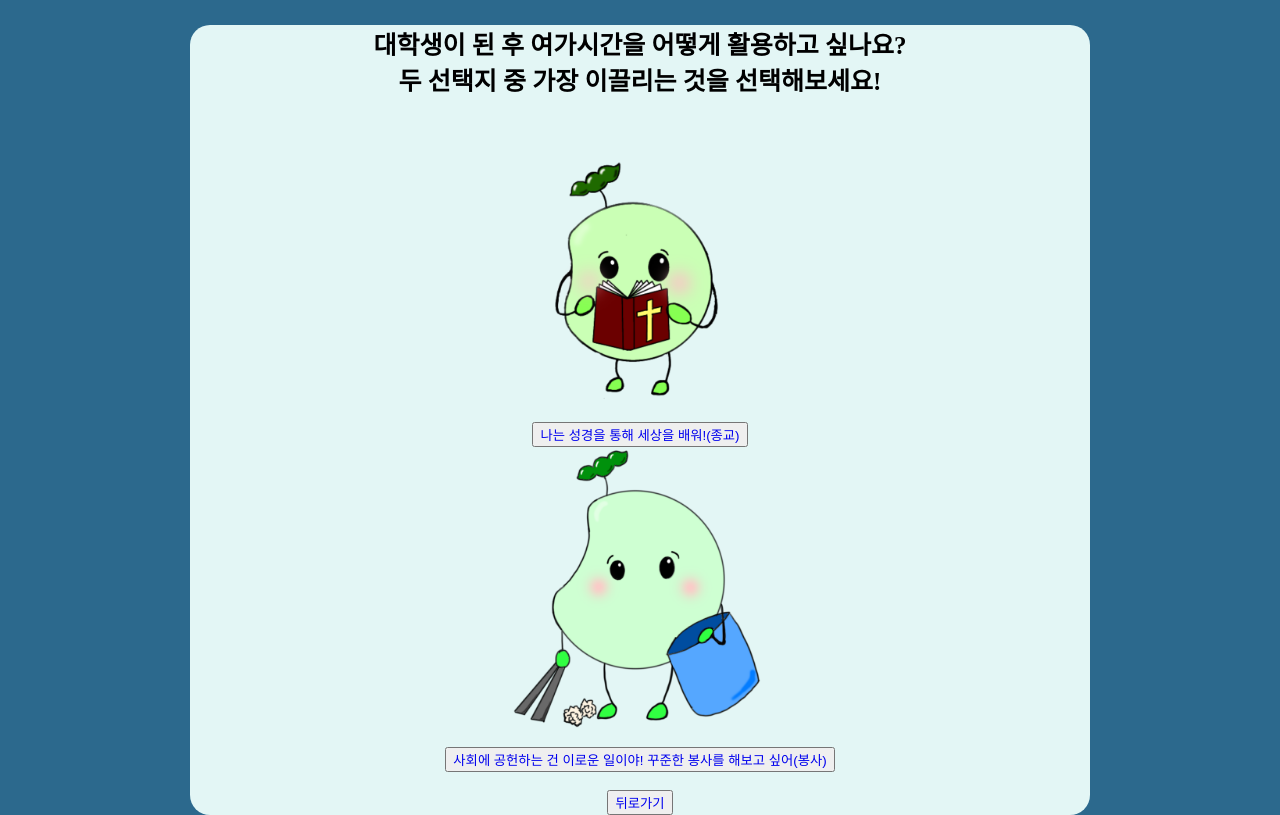
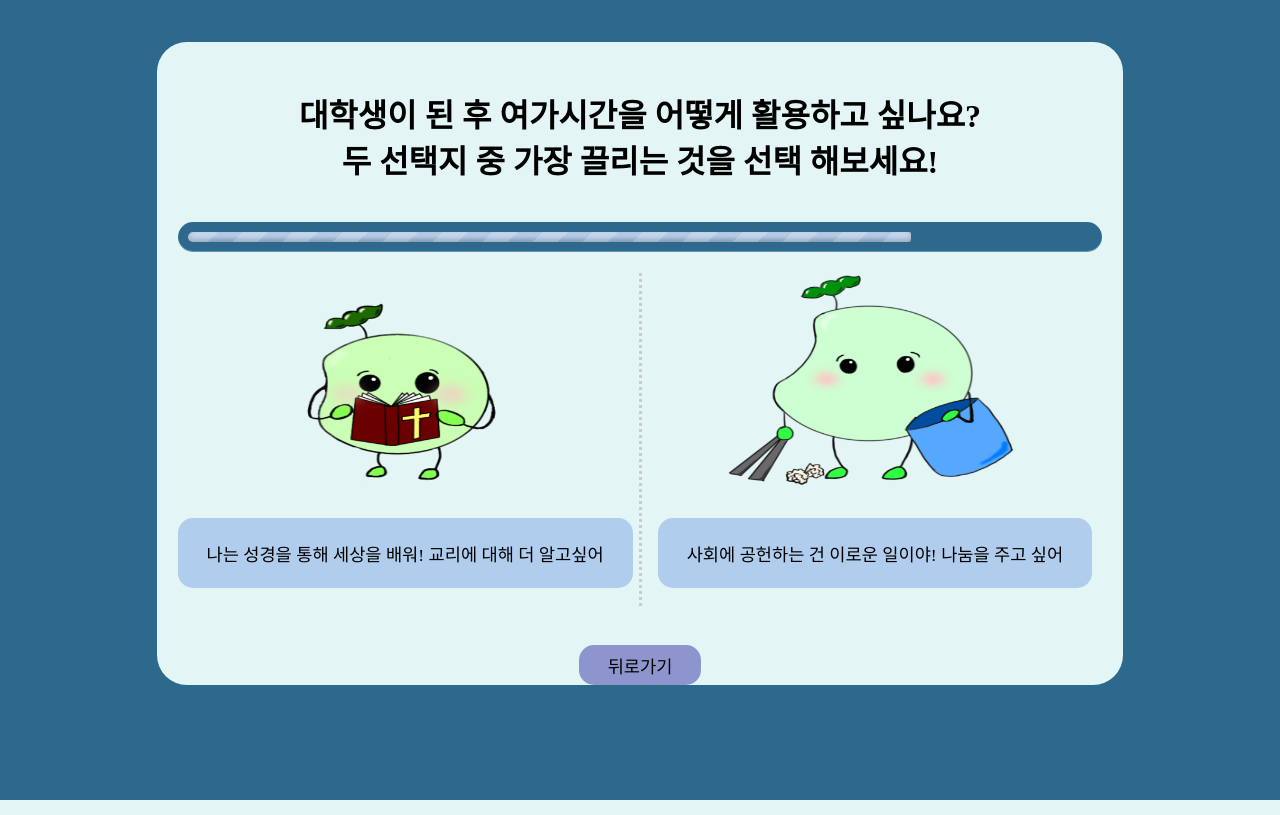
Before and after one commit to nicealswls/SW_project2021, a Django app: page /A_a/ in a window 1280 px wide. Run offline with Django 3.2, Linux system fonts and the light colour scheme; some web fonts are replaced.

Commit message:
2021.11.18

```diff
--- /dev/null
+++ b/myproject/myapp/static/css/Qna.css
@@ -0,0 +1,114 @@
+
+@font-face {
+    font-family: 'Pretendard-Regular';
+    src: url('https://cdn.jsdelivr.net/gh/Project-Noonnu/noonfonts_2107@1.1/Pretendard-Regular.woff') format('woff');
+    font-weight: 400;
+    font-style: normal;
+}
+
+@font-face {
+    font-family: 'Cafe24Ssurround';
+    src: url('https://cdn.jsdelivr.net/gh/projectnoonnu/noonfonts_2105_2@1.0/Cafe24Ssurround.woff') format('woff');
+    font-weight: normal;
+    font-style: normal;
+}
+
+p { font-family: 'Cafe24Ssurround';
+    text-align: center;
+    font-size: 25px;}
+h3 { text-align: center;
+     font-family: Cafe24Ssurround;
+     font-size: 2em;
+     margin:1.3em; margin-bottom:0;
+     padding: 1.5em; padding-bottom:20px;}
+body { background: #e3f6f5;
+       vertical-align: middle;
+        border-radius: 30px;
+        width:fit-content; height: fit-content;
+        margin: auto;}
+button { margin: auto;
+         display: block;
+         width: fit-content;
+         height: 70px;
+         border-radius: 15px;
+         font-size: 1.1em;
+         font-family: 'Cafe24Ssurround';
+         background-color: #b0cdee;
+         border-style: hidden; }
+#back{ background-color: rgb(142, 149, 206); height:40px; margin:auto}
+a { text-decoration: none;
+    color: black; padding: 1.3em;}
+html { background-color: #2c698d; }
+img { width:347px; height:227px; display: block; margin: auto;}
+section{margin: 1.3em; column-count:2; column-gap:15px; column-rule: 3px dotted #ccc;}
+#section{margin: 1.3em; column-count:3; column-gap:15px; column-rule: 3px dotted #ccc;}
+progress{margin:auto; display:block; padding:1.3em;width:300px; color:#2c698d;}
+.meter {
+    margin:1.3em;
+    height: 10px;
+    position: relative;
+    background: #2c698d;;
+    border-radius: 25px;
+    padding: 10px;
+    box-shadow: inset 0 -1px 1px rgba(255, 255, 255, 0.3);
+  }
+.meter > span {
+    display: block;
+    height: 100%;
+    border-top-right-radius: 8px;
+    border-bottom-right-radius: 8px;
+    border-top-left-radius: 20px;
+    border-bottom-left-radius: 20px;
+    background-color: #b0cdee;
+    background-image: linear-gradient(
+      center bottom,
+      #5b9fec 37%,
+      #7c9abd 69%
+    );
+    box-shadow:
+      inset 0 2px 9px  rgba(255,255,255,0.3),
+      inset 0 -2px 6px rgba(0,0,0,0.4);
+    position: relative;
+    overflow: hidden;
+  }
+.meter > span:after {
+    content: "";
+    position: absolute;
+    top: 0; left: 0; bottom: 0; right: 0;
+    background-image: linear-gradient(
+      -45deg,
+      rgba(255, 255, 255, .2) 25%,
+      transparent 25%,
+      transparent 50%,
+      rgba(255, 255, 255, .2) 50%,
+      rgba(255, 255, 255, .2) 75%,
+      transparent 75%,
+      transparent
+    );
+    z-index: 1;
+    background-size: 50px 50px;
+    animation: move 2s linear infinite;
+    border-top-right-radius: 8px;
+    border-bottom-right-radius: 8px;
+    border-top-left-radius: 20px;
+    border-bottom-left-radius: 20px;
+    overflow: hidden;
+  }
+.animate > span:after {
+    display: none;
+  }
+
+@keyframes move {
+    0% {
+      background-position: 0 0;
+    }
+    100% {
+      background-position: 50px 50px;
+    }
+  }
+
+
+.nostripes > span > span,
+.nostripes > span::after {
+    background-image: none;
+  }
--- a/myproject/myapp/static/css/form.css
+++ b/myproject/myapp/static/css/form.css
@@ -15,17 +15,27 @@
 p { font-family: 'Cafe24Ssurround';
     text-align: center;
     font-size: 25px;}
-h3 { font-family: 'Pretendard-Regular';
-     text-align: center;
-     font-size: 25px;}
+h1 { text-align: center;
+     font-family: jua;
+     font-size: 4em;}
 body { background: #e3f6f5;
        vertical-align: middle;
-        border-radius: 20px;
-        width:900px; height:max-content;
-        margin:auto;}
+        border-radius: 30px;
+        width:900px; height: 680px ;
+        margin: auto;}
 button { margin: auto;
          display: block;
-         }
-a{text-decoration: none;}
-html{ background-color: #2c698d; }
-img{ width:300px; height:300px; display: block; margin: auto;}
+         width: 170px;
+         height: 120px;
+         border-radius: 15px;
+         font-size: 2.5em;
+         font-family: 'Cafe24Ssurround';
+         background-color: #ffcb00;
+         box-shadow : 5px 5px;
+         box-shadow : 8px 8px 10px;
+         border-style: hidden; }
+a { text-decoration: none;
+    color: black;}
+html { background-color: #2c698d; }
+img { width:347px; height:227px; display: block; margin: auto;}
+span{text-shadow: 2.5px 2.5px 2.5px #000; color: #ffcb00;}
--- a/myproject/myapp/templates/A-a.html
+++ b/myproject/myapp/templates/A-a.html
@@ -2,18 +2,23 @@
 {% load static %}
 <html>
     <head>
-        <link rel="stylesheet" href="{% static 'css/form.css' %}">
+
+        <link rel="stylesheet" href="{% static 'css/Qna.css' %}">
     </head>
     <body>
         <h3>대학생이 된 후 여가시간을 어떻게 활용하고 싶나요?<br>
-            두 선택지 중 가장 이끌리는 것을 선택해보세요!</h3>
-
-        <img src="{% static 'css/img/holy.png' %}">
-        <button><a href="{%url 'act' %}">나는 성경을 통해 세상을 배워!(종교)</a></button>
-        <img src="{% static 'css/img/volunteer.png' %}">
-        <button><a href="{%url 'volunteer' %}">사회에 공헌하는 건 이로운 일이야! 꾸준한 봉사를 해보고 싶어(봉사)
-        </a></button>
+            두 선택지 중 가장 끌리는 것을 선택 해보세요!</h3>
+        <div class="meter">
+            <span style="width: 80%"></span>
+        </div>
+        <section>
+        <img src="{% static 'css/img/holy.png' %}"><Br>
+        <button><a href="{%url 'act' %}">나는 성경을 통해 세상을 배워! 교리에 대해 더 알고싶어</a></button>
         <br>
-        <button><a href="{%url 'A' %}">뒤로가기</a></button>
+        <img src="{% static 'css/img/volunteer.png' %}"><br>
+        <button><a href="{%url 'volunteer' %}">사회에 공헌하는 건 이로운 일이야! 나눔을 주고 싶어
+        </a></button></section>
+        <br>
+        <button id="back"><a href="{%url 'A' %}">뒤로가기</a></button>
     </body>
 </html>
--- a/myproject/myapp/templates/act.html
+++ b/myproject/myapp/templates/act.html
@@ -18,6 +18,6 @@
 
                 신앙을 바로 잡고싶거나 ,채플과 종교 수업으로 삼육대학교의 교리를 알고 싶으신 분들은 ACT에 가입해보세요!</p>
         </article>
-        <button><a href="">다른 동아리 보러가기!</a></button>
+        <button><a href="{%url 'list' %}">다른 동아리 보러가기!</a></button>
     </body>
 </html>
```
Also changed, not shown: myproject/myapp/templates/A-b.html (+11 -8 lines), myproject/myapp/templates/A-c.html (+10 -5 lines), myproject/myapp/templates/A.html (+14 -8 lines), myproject/myapp/templates/B-a.html (+12 -8 lines), myproject/myapp/templates/B-b.html (+12 -8 lines), myproject/myapp/templates/B.html (+12 -9 lines), myproject/myapp/templates/Qna.html (+12 -5 lines), myproject/myapp/templates/start.html (+9 -8 lines), myproject/myapp/static/css/img/A_1.png (added), myproject/myapp/static/css/img/picture.png (added).
